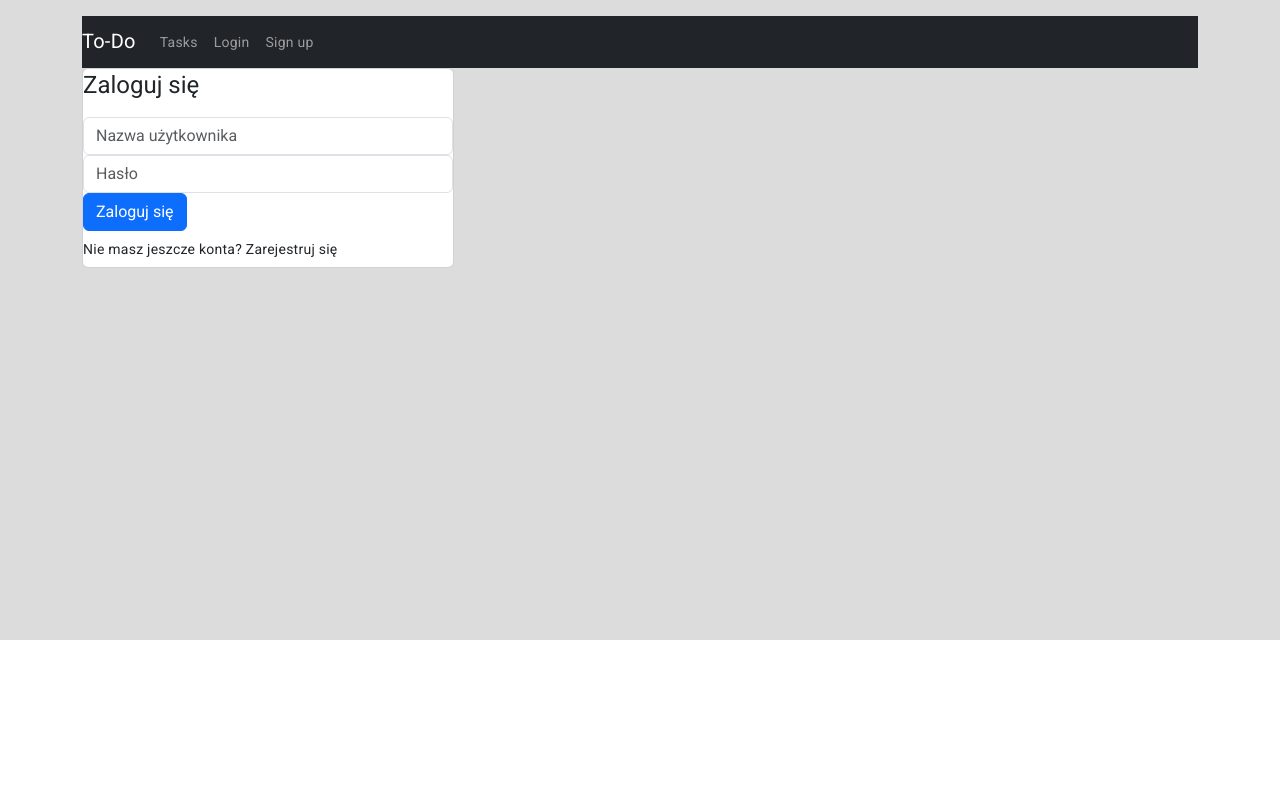
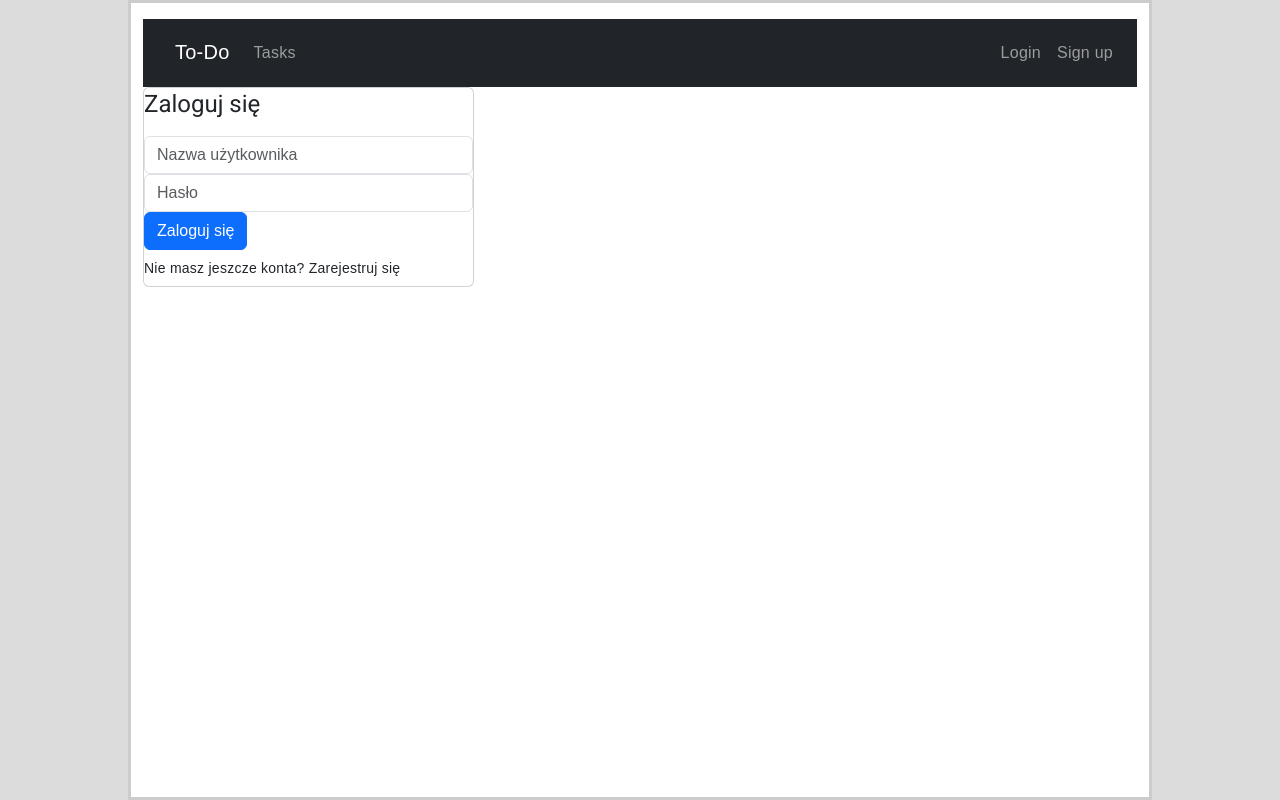
Before and after one commit to milchr/to-do, an Angular app in the folder frontend/: page /sign_in in a window 1280 px wide. Built offline with nearby package versions, Linux system fonts and the light colour scheme.

Commit message:
Add styling

```diff
--- a/frontend/src/app/app.component.css
+++ b/frontend/src/app/app.component.css
@@ -1,27 +1,16 @@
-body, html {
-    height:  100%;
-    margin:  0px auto;
-    padding: 0px auto;
-
+.container {
+    font-family: Arial, Helvetica, sans-serif;
+    box-sizing: border-box;
+    background-color: white;
+    max-width: 1024px;
+    min-height: 100%;
+    border-color: #cccccc;
+    border-style: solid;
+	margin: 0 auto !important;
+	float: none !important;
+    padding-top: 1rem !important;
+    padding-bottom: 1rem !important;
 }
-
-#app {
-    height:  100%;
-    margin:  0px auto;
-    padding: 0px auto;
-
-
-}
-
-.back {
-    background-color: gainsboro;
-    height:     auto;
-    min-height: 80%;
-    margin:     0px auto;
-    padding:    0px auto;
-
-}
-
 
 .navbar-brand {
     margin-left: 5%;
@@ -36,8 +25,3 @@ body, html {
 .border-top {
     border-top: 1px solid #000000 !important;
 }
-
-.container {
-    padding-top: 1rem !important;
-    padding-bottom: 1rem !important;
-}
--- a/frontend/src/app/app.component.html
+++ b/frontend/src/app/app.component.html
@@ -1,9 +1,5 @@
-<div class="back">
-  <div id="app">
-    <div class="container">
-      <navbar></navbar>
-      <router-outlet>
-      </router-outlet>
-    </div>
-  </div>
+<div class="container">
+  <navbar></navbar>
+  <router-outlet>
+  </router-outlet>
 </div>
--- a/frontend/src/app/components/navbar/navbar.component.css
+++ b/frontend/src/app/components/navbar/navbar.component.css
@@ -0,0 +1,14 @@
+#navigation-bar {
+    padding: 1em;
+    font-size: 16px;
+}
+
+.navbar-nav-wrapper {
+    display: flex;
+    flex: 1 0 100%;
+    align-items: center;
+}
+
+#app-name {
+    margin-left: 1em;
+}
--- a/frontend/src/app/components/navbar/navbar.component.html
+++ b/frontend/src/app/components/navbar/navbar.component.html
@@ -1,12 +1,15 @@
-<nav class="navbar navbar-expand navbar-dark bg-dark">
-    <div class="navbar-logo">
+<nav class="navbar navbar-expand navbar-dark bg-dark" id="navigation-bar">
+    <div class="navbar-logo" id="app-name">
         <a class="navbar-brand" href="#">To-Do </a>
     </div>
     <div class="collapse navbar-collapse" id="navbarSupportedContent">
-        <ul class="navbar-nav mr-auto">
+      <div class="navbar-nav-wrapper">
+        <ul class="navbar-nav me-auto">
           <li class="nav-item active">
             <a class="nav-link" href="/tasks">Tasks</a>
           </li>
+        </ul>
+        <ul class="navbar-nav justify-content-end">
           <li class="nav-item" *ngIf="!isLoggedIn">
             <a class="nav-link" href="/sign_in">Login</a>
           </li>
@@ -17,5 +20,6 @@
             <a class="nav-link" (click)="logout()">Logout</a>
           </li>
         </ul>
+      </div>
     </div>
   </nav>
--- a/frontend/src/app/components/todo-item/todo-item.component.css
+++ b/frontend/src/app/components/todo-item/todo-item.component.css
@@ -1,3 +1,38 @@
+.page-title {
+    text-align: center;
+    margin-top: 1em;
+}
+
 .task {
     border-style: solid;
+    margin-bottom: 1em;
+    /* text-align: center; */
 }
+.task-title {
+    font-weight: bold;
+    font-size: 18px;
+}
+
+#task-content {
+    display: inline-block;
+    margin: 2em 1em 1em 2em;
+}
+
+#btn {
+    -webkit-appearance: button;
+    appearance: none;
+    margin-left: 10px;
+    margin-top: 10px;
+    padding: 6px 24px;
+    text-align: center;
+    text-decoration: none;
+    display: inline-block;
+    font-size: 16px;
+    border-style:  solid;
+    border-radius: 4px;
+    cursor: pointer;
+}
+
+#task-content:not(:first-child) {
+    float: right;
+}
--- a/frontend/src/app/components/todo-item/todo-item.component.html
+++ b/frontend/src/app/components/todo-item/todo-item.component.html
@@ -1,35 +1,32 @@
 
 <div class="container-fluid">
     <div class="row">
-       <h1 class="page-title">Tasks:</h1>
+       <h1 class="page-title">Tasks</h1>
     </div>
 
     <div class="row">
       <div class="col-6">
-      <ul class="navbar-nav ml-auto" >
-         <li class="nav-item">
+         <button class="btn btn-secondary">
                <a href="/new_task" class="nav-link" routerLink="new_task">Add task</a>
-         </li>
-      </ul>
+         </button>
       </div>
    </div>
-
-
-    <div class="row no-gutters">
-       <div class="col-10">
-          <div class="col-md-12">
+   <div class="row">
+      <div class="col-12">
          <div *ngFor="let item of todoItems">
             <div class="task">
-                  <p>{{ item.title }}</p>
+               <div class="col-12" id="task-body">
+                  <div class="col-7" id="task-content">
+                     <p class="task-title">{{ item.title }}</p>
                      <p>{{ item.description }}</p>
-                  <p>{{ item.isDone }}</p>
-                  <div class="form-group" id="btn">
-                     <button class="btn btn-primary btn-block">
+                     <p>{{ item.done }}</p>
+                  </div>
+                  <div class="col-3" id="task-content">
+                     <div class="form-group">
+                        <button class="btn btn-primary btn-block" id="btn">
                            Edit
                         </button>
-                  </div>
-                  <div class="form-group" id="btn">
-                     <button class="btn btn-primary btn-block">
+                        <button class="btn btn-danger btn-block" id="btn">
                            Delete
                         </button>
                      </div>
@@ -37,6 +34,6 @@
                </div>
             </div>
          </div>
-
       </div>
    </div>
+ </div>
--- a/frontend/src/app/models/todo-item.ts
+++ b/frontend/src/app/models/todo-item.ts
@@ -2,5 +2,5 @@ export interface TodoItem {
     id: number;
     title: string;
     description: string;
-    isDone: boolean;
+    done: boolean;
 }
--- a/frontend/src/styles.css
+++ b/frontend/src/styles.css
@@ -1,4 +1,7 @@
 /* You can add global styles to this file, and also import other style files */
 
-html, body { height: 100%; }
+html, body {
+    height: 100%;
+    background-color: gainsboro;
+ }
 body { margin: 0; font-family: Roboto, "Helvetica Neue", sans-serif; }
```
Lines whose indentation alone changed are shown as unchanged.
